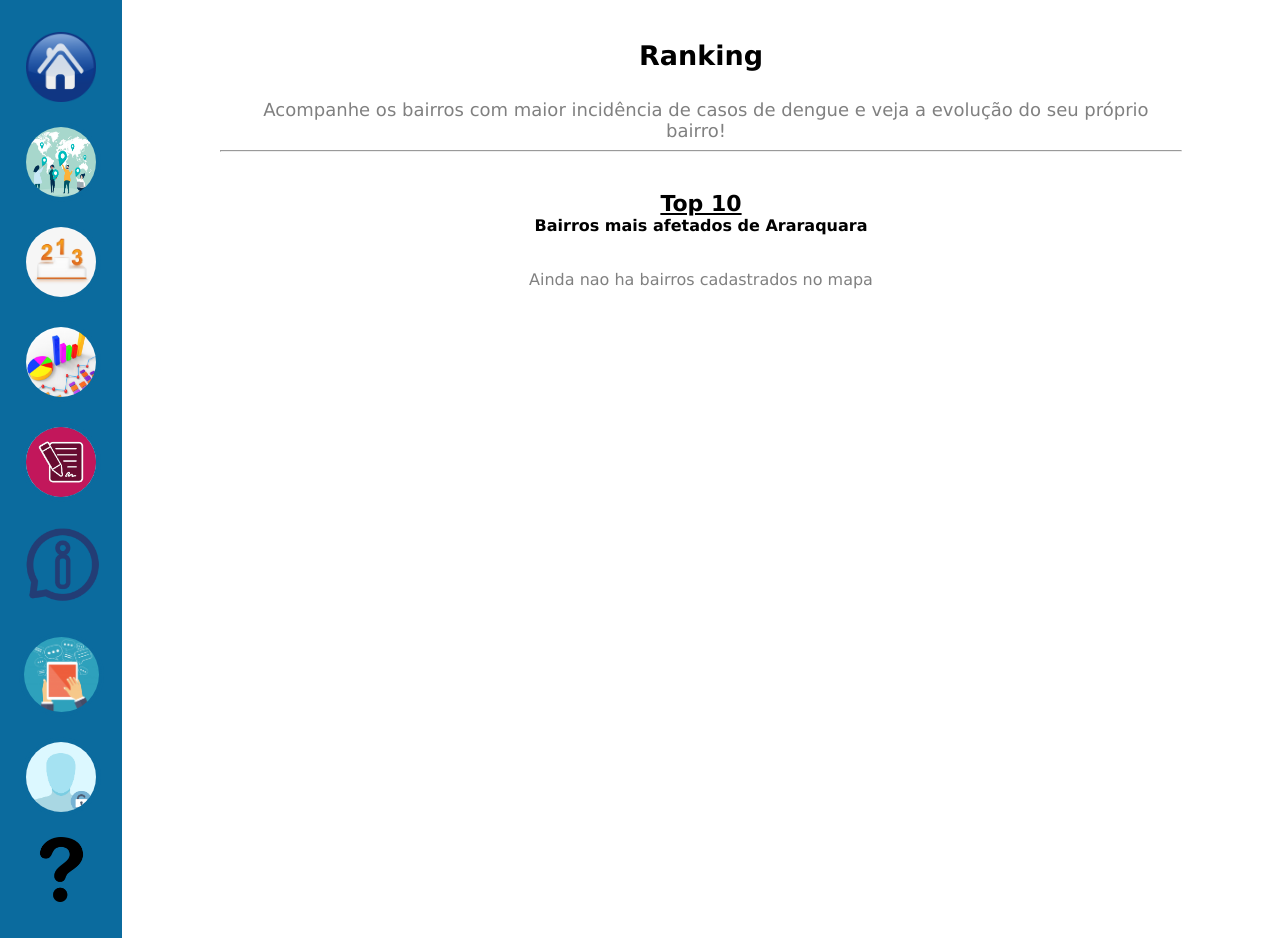
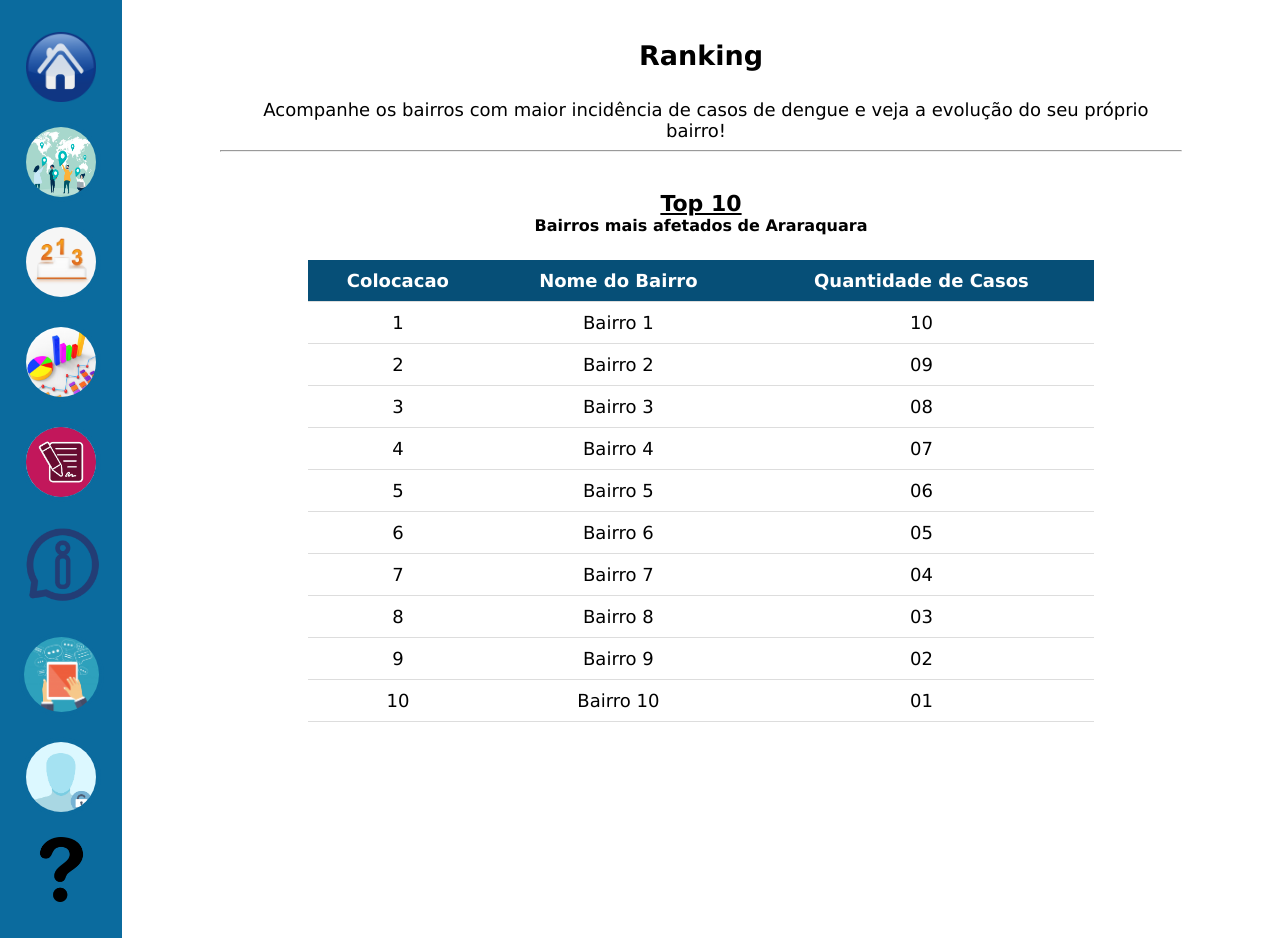
Before and after one commit to biancapastos/TCC_Dengue-IFSP, a PHP site: page /ranking.php in a window 1280 px wide. Run offline with PHP 8.4, Linux system fonts and the light colour scheme.

Commit message:
Add files via upload

```diff
--- a/ranking.php
+++ b/ranking.php
@@ -1,4 +1,61 @@
 <?php include("cabecalho_template.php"); ?>
+<style>
+			table {
+			  border-collapse: collapse;
+			  width: 70%;
+			}
+
+			th, td {
+			  padding: 10px;
+			  border-bottom: 1px solid #ddd;
+			  text-align:center;
+			}
+			tr:hover{
+				background-color: #B0C4DE;
+			}
+
+			th {
+			  background-color: #064f77;
+			  color: white;
+			}
+			.rowselected:hover{
+				BACKGROUND-COLOR: #8B0000;
+			}
+
+			.rowselected2:hover{
+				BACKGROUND-COLOR: #B22222;
+			}
+
+			.rowselected3:hover{
+				BACKGROUND-COLOR: #A52A2A;
+			}
+
+			.rowselected4:hover{
+				BACKGROUND-COLOR: #A80000;
+			}
+
+			.rowselected5:hover{
+				BACKGROUND-COLOR: #C10000;
+			}
+
+			.rowselected6:hover{
+				BACKGROUND-COLOR: #CE0000;
+			}
+
+			.rowselected7:hover{
+				BACKGROUND-COLOR: #E10000;
+			}
+			.rowselected8:hover{
+				BACKGROUND-COLOR: #FF4A4A;
+			}
+			.rowselected9:hover{
+				BACKGROUND-COLOR: #FF6A6A;
+			}
+			.rowselected10:hover{
+				BACKGROUND-COLOR: #FF8484;
+			}
+
+		</style>
 
 </head>
 
@@ -12,7 +69,7 @@
 		<h2>Ranking</h2>
 
 		<div style = "padding: 5px 80px;">
-			<span style = "font-size: 18px; color: grey; padding: 10px;">
+			<span style = "font-size: 18px; color: dark-grey; padding: 10px;">
 			Acompanhe os bairros com maior incidência de casos de dengue e veja a evolução do seu próprio bairro!
 			</span>
 			<hr />
@@ -22,21 +79,69 @@
 		<span style = " font-family: verdana; font-weight: bold; font-size: 22px; text-decoration: underline;">Top 10</span>
 		<br /> <span style = "padding: 10px; font-size: 16px;" >Bairros mais afetados de Araraquara</span>
 		</h5>
-		<p style = "font-size: 16px; color: grey; padding: 10px;">Ainda nao ha bairros cadastrados no mapa</p>
-		<!--
-		<ul id = "ranking_bairros" style = "width: 50%;">
-			<li></li>
-			<li></li>
-			<li></li>
-			<li></li>
-			<li></li>
-			<li></li>
-			<li></li>
-			<li></li>
-			<li></li>
-			<li></li>
-		</ul>
-		-->
+	<table>
+
+		  <tr>
+			<th>Colocacao</th>
+			<th>Nome do Bairro</th>
+			<th>Quantidade de Casos</th>
+		  </tr>
+
+		  <tr onmouseover="this.className = 'rowselected';">
+			<td>1</td>
+			<td>Bairro 1</td>
+			<td>10</td>
+		  </tr>
+
+		  <tr onmouseover="this.className = 'rowselected2';">
+			<td>2</td>
+			<td>Bairro 2</td>
+			<td>09</td>
+		  </tr>
+
+		  <tr onmouseover="this.className = 'rowselected3';">
+			<td>3</td>
+			<td>Bairro 3</td>
+			<td>08</td>
+		  </tr>
+
+		  <tr onmouseover="this.className = 'rowselected4';">
+			<td>4</td>
+			<td>Bairro 4</td>
+			<td>07</td>
+		  </tr>
+		  <tr onmouseover="this.className = 'rowselected5';">
+			<td>5</td>
+			<td>Bairro 5</td>
+			<td>06</td>
+		  </tr>
+		  <tr onmouseover="this.className = 'rowselected6';">
+			<td>6</td>
+			<td>Bairro 6</td>
+			<td>05</td>
+		  </tr>
+		  <tr onmouseover="this.className = 'rowselected7';">
+			<td>7</td>
+			<td>Bairro 7</td>
+			<td>04</td>
+		  </tr>
+		  <tr onmouseover="this.className = 'rowselected8';">
+			<td>8</td>
+			<td>Bairro 8</td>
+			<td>03</td>
+		  </tr>
+		  <tr onmouseover="this.className = 'rowselected9';">
+			<td>9</td>
+			<td>Bairro 9</td>
+			<td>02</td>
+		  </tr>
+		  <tr onmouseover="this.className = 'rowselected10';">
+			<td>10</td>
+			<td>Bairro 10</td>
+			<td>01</td>
+		  </tr>
+
+	</table>
 	  </center>
 	 </article>
 
```
